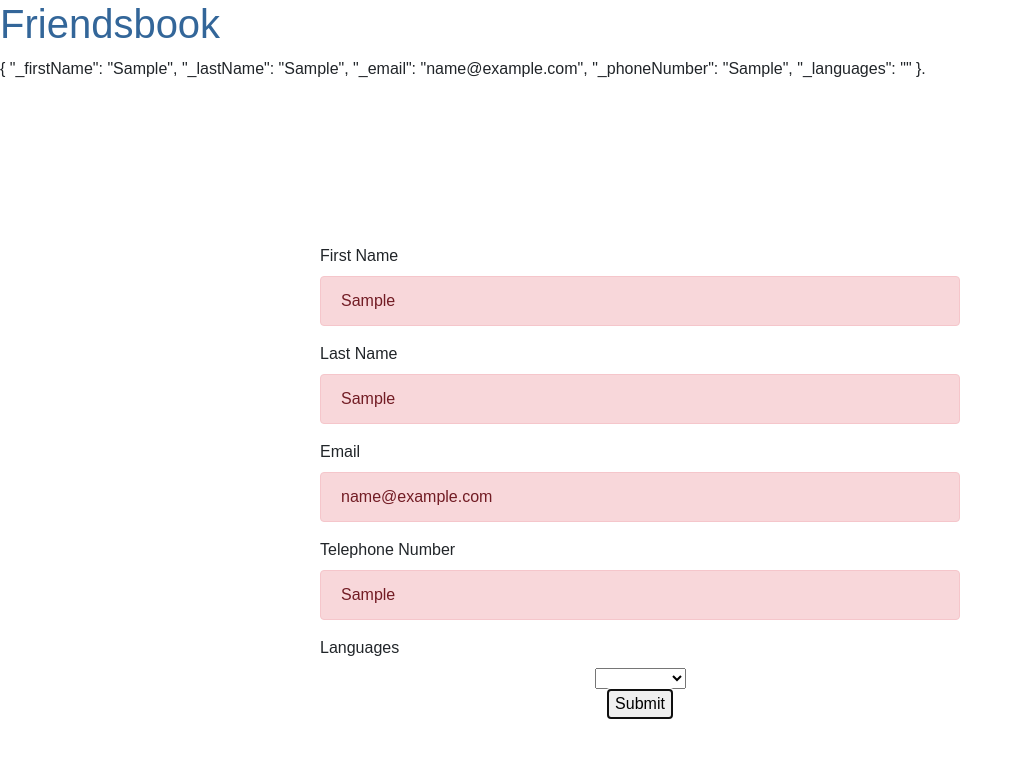
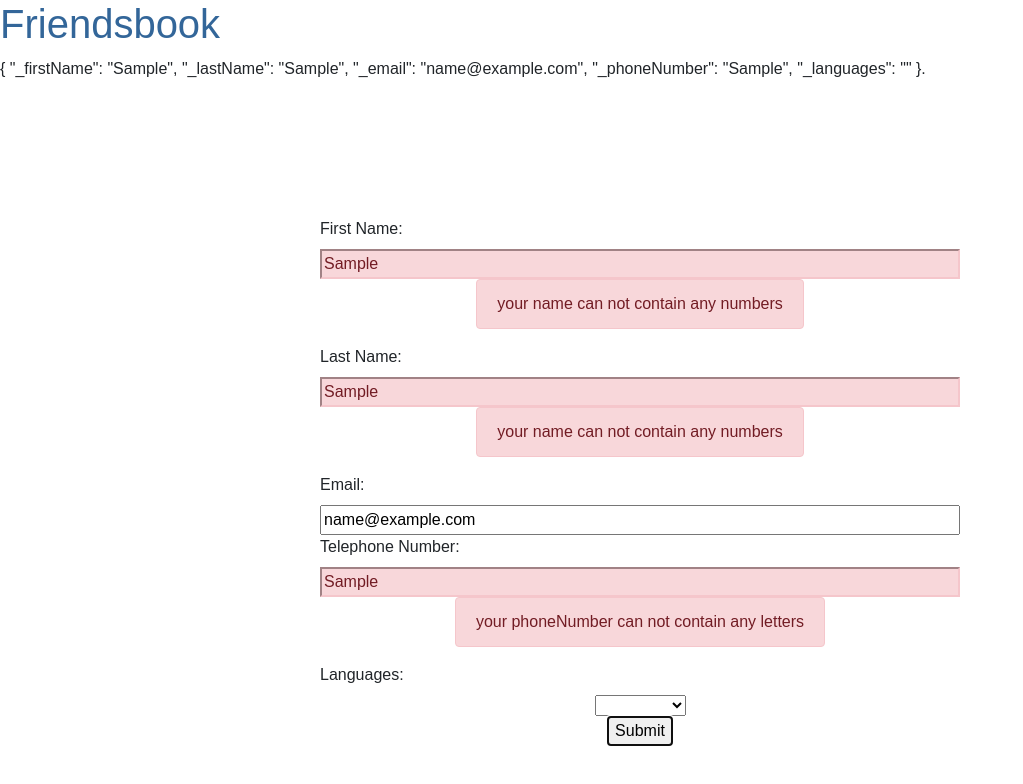
Before and after one commit to PabloGP18/basic-angular-form, an Angular app in the folder Friendsbook/: page / in a window 1280 px wide. Both pictures are taken after typing "Sample", "Sample", "name@example.com", "Sample" into the empty fields and a click on the button "Submit". Shown: the top 784 px of the page, without its empty margins (0-1023 px from the left). Built offline with nearby package versions, Linux system fonts and the light colour scheme.

Commit message:
added the validator warnings with the pattern to the inputs

```diff
--- a/Friendsbook/src/app/form-component/form-component.component.html
+++ b/Friendsbook/src/app/form-component/form-component.component.html
@@ -1,20 +1,40 @@
 {{ friendModel | json }}.
 
+<form action="" method="post" #formName="ngForm">
+  <label for="firstName" class="control-label">First Name: </label>
+  <input type="text" name="firstName" #firstName="ngModel" [(ngModel)]="friendModel.firstName" id="firstName" placeholder="First Name"
+        pattern="^[\w'-,.][^0-9_!¡?÷?¿/\+=@#$%ˆ&*(){}|~<>;:[]]{2,}$" [class.alert-danger]="firstName.invalid && firstName.touched" required>
+  <div *ngIf="firstName.invalid && firstName.touched" class="alert alert-danger">
+    <div *ngIf="firstName.errors?.['pattern']">
+      your name can not contain any numbers
+    </div>
+  </div>
+  <label for="lastName" class="control-label">Last Name: </label>
+  <input type="text" name="lastName" id="lastName" #lastName="ngModel" [(ngModel)]="friendModel.lastName" placeholder="Last Name"
+         pattern="^[\w'-,.][^0-9_!¡?÷?¿/\+=@#$%ˆ&*(){}|~<>;:[]]{2,}$" [class.alert-danger]="lastName.invalid && lastName.touched" required>
+  <div *ngIf="lastName.invalid && lastName.touched" class="alert alert-danger">
+    <div *ngIf="firstName.errors?.['pattern']">
+      your name can not contain any numbers
+    </div>
+  </div>
+  <label for="email" class="control-label">Email: </label>
+  <input type="email" name="email" id="email" #email="ngModel" [(ngModel)]="friendModel.email" placeholder="Email"
+         pattern="^\w+([\.-]?\w+)*@\w+([\.-]?\w+)*(\.\w{2,3})+$" [class.alert-danger]="email.invalid && email.touched" required>
+  <div *ngIf="email.invalid && email.touched" class="alert alert-danger">
+    <div *ngIf="email.errors?.['pattern']">
+      your email is not valid
+    </div>
+  </div>
+  <label for="telephoneNumber" class="control-labels">Telephone Number: </label>
+  <input type="text" name="telephoneNumber" id="telephoneNumber" #telephoneNumber="ngModel" [(ngModel)]="friendModel.phoneNumber" placeholder="Telephone Number" [class.alert-danger]="telephoneNumber.invalid && telephoneNumber.touched"
+         pattern="^(((\+|00)32[ ]?(?:\(0\)[ ]?)?)|0){1}(4(60|[789]\d)\/?(\s?\d{2}\.?){2}(\s?\d{2})|(\d\/?\s?\d{3}|\d{2}\/?\s?\d{2})(\.?\s?\d{2}){2})$" required>
+  <div *ngIf="telephoneNumber.invalid && telephoneNumber.touched" class="alert alert-danger">
+    <div *ngIf="telephoneNumber.errors?.['pattern']">
+      your phoneNumber can not contain any letters
+    </div>
+  </div>
 
-<form action="" method="post" #formName="ngForm">
-  <label for="firstName" class="control-label">First Name</label>
-  <input type="text" name="firstName" #firstName="ngModel" [(ngModel)]="friendModel.firstName" id="firstName" placeholder="First Name" class="alert alert-danger" required>
-
-  <label for="lastName" class="control-label">Last Name</label>
-  <input type="text" name="lastName" id="lastName" #lastName="ngModel" [(ngModel)]="friendModel.lastName" placeholder="Last Name" class="alert alert-danger" required>
-
-  <label for="email" class="control-label">Email</label>
-  <input type="email" name="email" id="email" #email="ngModel" [(ngModel)]="friendModel.email" placeholder="Email" class="alert alert-danger" required>
-
-  <label for="telephoneNumber" class="control-labels">Telephone Number</label>
-  <input type="text" name="telephoneNumber" id="telephoneNumber" #telephoneNumber="ngModel" [(ngModel)]="friendModel.phoneNumber" placeholder="Telephone Number" class="alert alert-danger" required>
-
-  <label for="languages" class="control-labels">Languages</label>
+  <label for="languages" class="control-labels">Languages: </label>
   <select name="languages" id="languages"  #language="ngModel" [(ngModel)]="friendModel.languages">
     <option *ngFor="let language of languages"  value = "{{language}}">
     {{language}}
```
